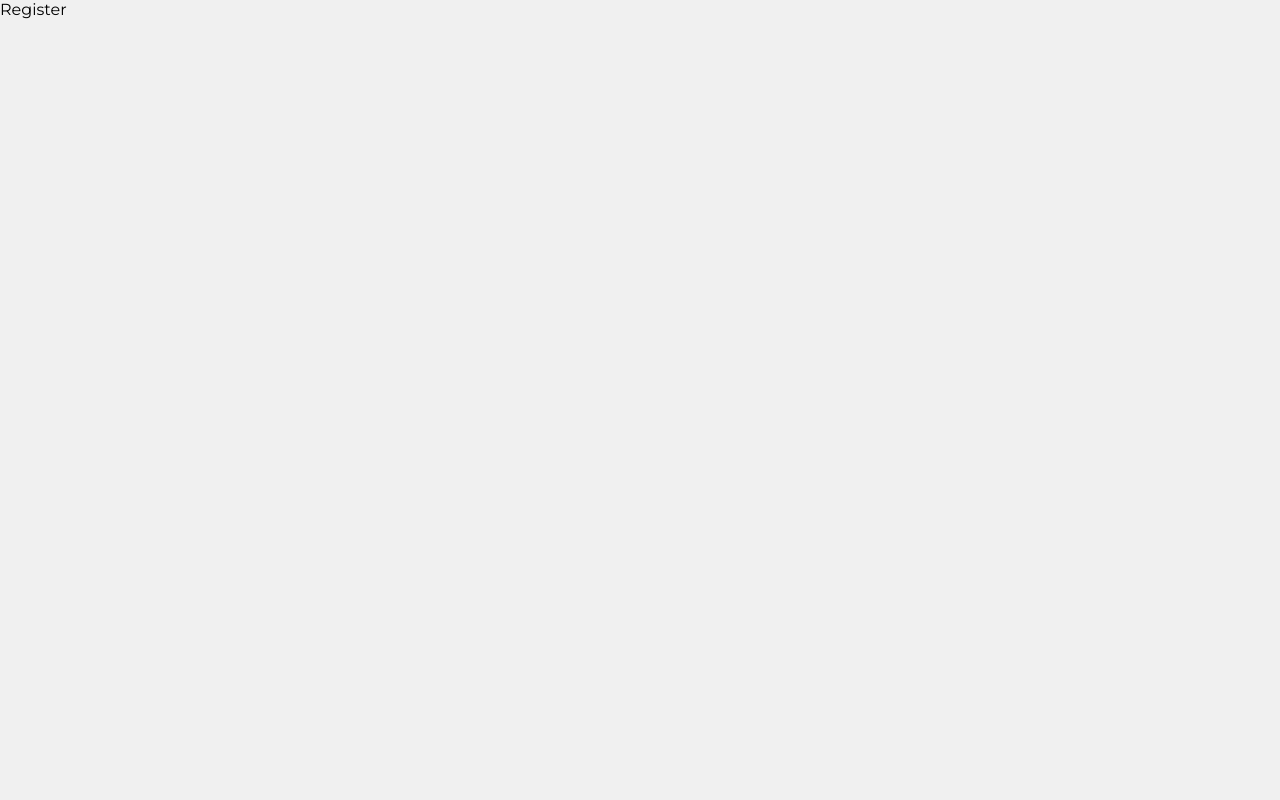
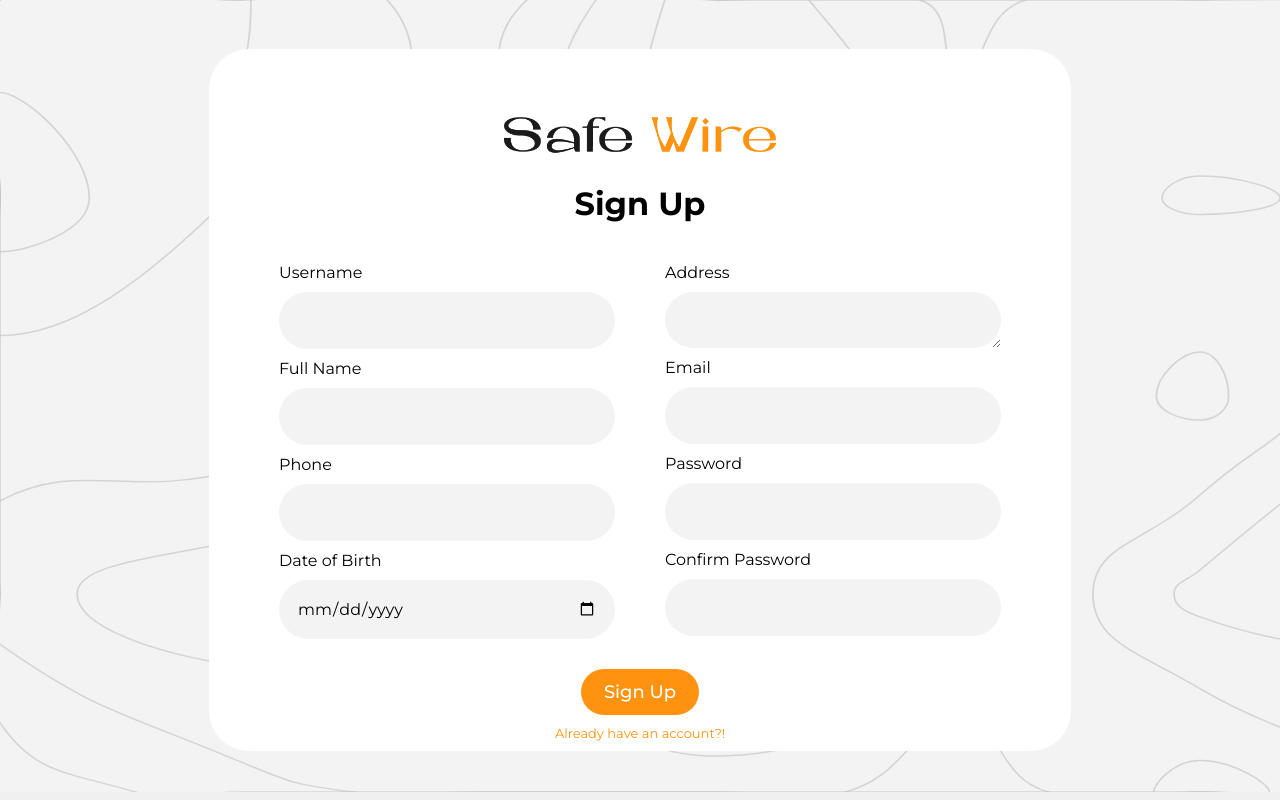
Before and after one commit to kr1shh/Safe_Wire, a React (Vite) app: page /register in a window 1280 px wide. Built offline with nearby package versions, Linux system fonts and the light colour scheme.

Commit message:
registration added and styled

```diff
--- a/package.json
+++ b/package.json
@@ -12,6 +12,7 @@
   "dependencies": {
     "react": "^18.3.1",
     "react-dom": "^18.3.1",
+    "react-hot-toast": "^2.4.1",
     "sass": "^1.77.8"
   },
   "devDependencies": {
--- /dev/null
+++ b/src/extras/documentTitle.js
@@ -0,0 +1,5 @@
+function documentTitle ( title ) {
+    document.title = title;
+}
+
+export default documentTitle
--- a/src/pages/Login.jsx
+++ b/src/pages/Login.jsx
@@ -1,9 +1,12 @@
 import "./login.scss";
 import { Background } from "../components";
 import { useState } from "react";
-import logo from "../assets/logo.png"
+import { Link } from "react-router-dom";
+import logo from "../assets/logo.png";
+import documentTitle from "../extras/documentTitle";
 
 const Login = () => {
+  documentTitle("Login - Safe Wire");
   const [passToggle, setPassToggle] = useState(false);
   const [credentials, setCredentials] = useState({
     username: null,
@@ -14,10 +17,10 @@ const Login = () => {
     <>
       <div className="login-container">
         <div className="login-card">
-        <div className="title">
-            <img src={ logo } alt="Logo" />
+          <div className="title">
+            <img src={logo} alt="Logo" />
             <h1>Login</h1>
-        </div>
+          </div>
           <div className="text">
             <label htmlFor="username">Username</label>
             <input
@@ -52,6 +55,11 @@ const Login = () => {
             />
           </div>
           <button>Login</button>
+
+          <div className="rec">
+            <Link to={"/"}>Forgot Password?</Link>
+            <Link to={"/register"}>Creact account!</Link>
+          </div>
         </div>
       </div>
 
--- a/src/pages/Register.jsx
+++ b/src/pages/Register.jsx
@@ -1,10 +1,197 @@
-import "./register.scss"
-
+import "./register.scss";
+import documentTitle from "../extras/documentTitle";
+import { Background } from "../components";
+import { Link } from "react-router-dom";
+import logo from "../assets/logo.png";
+import { useState } from "react";
+import { Toaster, toast } from "react-hot-toast";
 
 const Register = () => {
+  documentTitle("SignUp - Safe Wire");
+
+  const [check, setCheck] = useState({
+    password: "",
+    email: "",
+  });
+  const [userData, setUserData] = useState({
+    username: "",
+    fullName: "",
+    phone: "",
+    dob: "",
+    address: "",
+    email: "",
+    password: "",
+    confirmPass: "",
+  });
+
+  const handleInputChange = (e) => {
+    const { name, value } = e.target;
+
+    setUserData((prevState) => ({
+      ...prevState,
+      [name]: value,
+    }));
+
+    if (name === "email") {
+      // Basic email regex pattern
+      const emailPattern = /^[^\s@]+@[^\s@]+\.[^\s@]+$/;
+
+      // Check if the email is valid
+      if (!emailPattern.test(value)) {
+        setCheck({
+          email: "true",
+        });
+      } else {
+        setCheck({
+          email: "false",
+        });
+      }
+    }
+  };
+
+  const handleSubmit = async () => {
+    const allFields = Object.values(userData).every(
+      (value) => value.trim() !== ""
+    );
+
+    if (!allFields) {
+      toast.error("All Field Required");
+      return;
+    }
+
+    if (userData.password !== userData.confirmPass) {
+      toast.error("Password Mismatch!");
+      setCheck({
+        password: "true",
+      });
+
+      setTimeout(() => {
+        setCheck({
+          password: "",
+        });
+      }, 2500);
+      return;
+    }
+
+    //API Request
+
+    toast.success("Success");
+  };
+
   return (
-    <div>Register</div>
-  )
-}
+    <>
+      <div className="reg-container">
+        <div className="reg-card">
+          <div className="reg-title">
+            <img src={logo} alt="Logo" />
+            <h1>Sign Up</h1>
+          </div>
+          <div className="reg-content">
+            <div className="reg-sec-1">
+              <label htmlFor="username">Username</label>
+              <input
+                id="username"
+                type="text"
+                required
+                value={userData.username}
+                onChange={handleInputChange}
+                name="username"
+              />
+              <label htmlFor="name">Full Name</label>
+              <input
+                id="name"
+                type="text"
+                required
+                value={userData.fullName}
+                onChange={handleInputChange}
+                name="fullName"
+              />
+              <label htmlFor="phone">Phone</label>
+              <input
+                id="phone"
+                type="phone"
+                required
+                value={userData.phone}
+                onChange={handleInputChange}
+                name="phone"
+              />
+              <label htmlFor="dob">Date of Birth</label>
+              <input
+                id="dob"
+                type="date"
+                required
+                value={userData.dob}
+                onChange={handleInputChange}
+                name="dob"
+              />
+            </div>
+            <div className="reg-sec-2">
+              <label htmlFor="address">Address</label>
+              <textarea
+                id="address"
+                value={userData.address}
+                onChange={handleInputChange}
+                name="address"
+              ></textarea>
+              <label htmlFor="email">Email</label>
+              <input
+                id="email"
+                type="email"
+                required
+                value={userData.email}
+                onChange={handleInputChange}
+                name="email"
+                style={
+                  check.email === "true"
+                    ? { border: "1px solid red" }
+                    : { border: "none" }
+                }
+              />
+              <label htmlFor="pass">Password</label>
+              <input
+                id="pass"
+                type="password"
+                required
+                value={userData.password}
+                onChange={handleInputChange}
+                name="password"
+              />
+              <label htmlFor="cpass">Confirm Password</label>
+              <input
+                id="cpass"
+                type="text"
+                required
+                value={userData.confirmPass}
+                onChange={handleInputChange}
+                name="confirmPass"
+                style={
+                  check.password === "true"
+                    ? { border: "1px solid red" }
+                    : { border: "none" }
+                }
+              />
+            </div>
+          </div>
+          <button onClick={handleSubmit}>Sign Up</button>
+          <Link to={"/login"}>Already have an account?!</Link>
+        </div>
+      </div>
 
-export default Register
+      <Toaster position="top-center" />
+
+      <div
+        style={{
+          width: "100%",
+          height: "99vh",
+          position: "absolute",
+          top: "0",
+          zIndex: 1,
+        }}
+      >
+        <Background />
+      </div>
+    </>
+  );
+};
+
+export default Register;
--- a/src/pages/login.scss
+++ b/src/pages/login.scss
@@ -84,5 +84,26 @@
             cursor: pointer;
             font-weight: 500;
         }
+
+        .rec{
+            display: flex;
+            justify-content: center;
+            align-items: center;
+            gap: 10px;
+            margin-top: 15px;
+
+            a{
+                text-decoration: none;
+                font-size: 14px;
+
+                &:nth-child(1){
+                    color: $dark;
+                }
+
+                &:nth-child(2){
+                    color: $accent;
+                }
+            }
+        }
     }
 }
--- a/src/pages/register.scss
+++ b/src/pages/register.scss
@@ -0,0 +1,95 @@
+@import "../theme/variables";
+
+.reg-container{
+    width: 100%;
+    height: 100vh;
+    display: flex;
+    align-items: center;
+    justify-content: center;
+    position: relative;
+    z-index: 10;
+
+    .reg-card{
+        display: flex;
+        align-items: center;
+        justify-content: center;
+        flex-direction: column;
+        background-color: $white;
+        padding: 40px 70px 10px 70px;
+        border-radius: 40px;
+
+        .reg-title{
+            display: flex;
+            align-items: center;
+            justify-content: center;
+            flex-direction: column;
+            margin-bottom: 40px;
+            img{
+                width: 300px;
+            }
+        }
+
+        .reg-content{
+            display: flex;
+            flex-direction: row;
+            gap: 50px;
+        }
+
+        .reg-sec-1,.reg-sec-2{
+            display: flex;
+            flex-direction: column;
+
+            input{
+                width: 300px;
+                padding: 19px 18px;
+                font-size: 16px;
+                border-radius: 100px;
+                border: none;
+                background-color: $secondary;
+                font-family: $montserrat;
+                margin: 10px 0px;
+
+                &:focus{
+                    outline: none;
+                }
+            }
+
+            textarea{
+                width: 300px;
+                padding: 12px 18px;
+                background-color: $secondary;
+                font-family: $montserrat;
+                border: none;
+                border-radius: 30px;
+                margin: 10px 0;
+
+                &:focus{
+                    outline: none;
+                }
+            }
+        }
+
+        button{
+            background-color: $accent;
+            border: none;
+            border-radius: 50px;
+            font-size: 18px;
+            padding: 12px 23px;
+            color: $white;
+            font-family: $montserrat;
+            cursor: pointer;
+            font-weight: 500;
+            margin: 20px 0 10px 0;
+
+            &:focus{
+                outline: none;
+            }
+        }
+
+        a{
+            text-decoration: none;
+            color: $accent;
+            font-size: 13px;
+        }
+    }
+}
```
Also changed, not shown: 1 other file (tests, documents, lock files or other folders).
